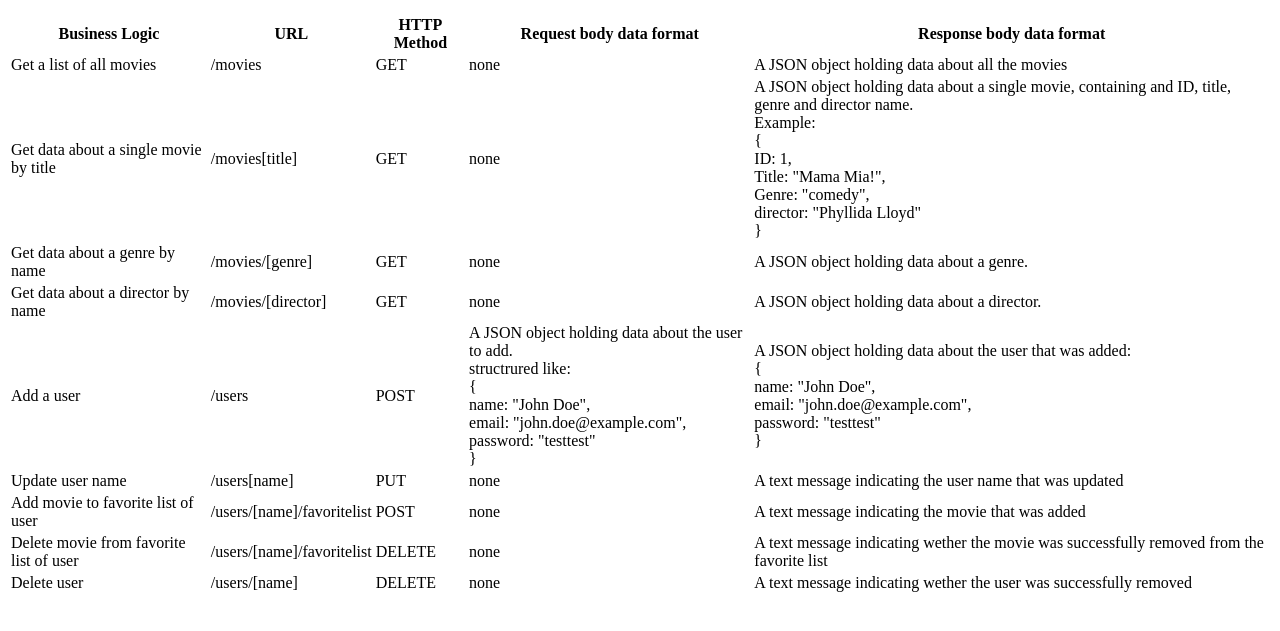
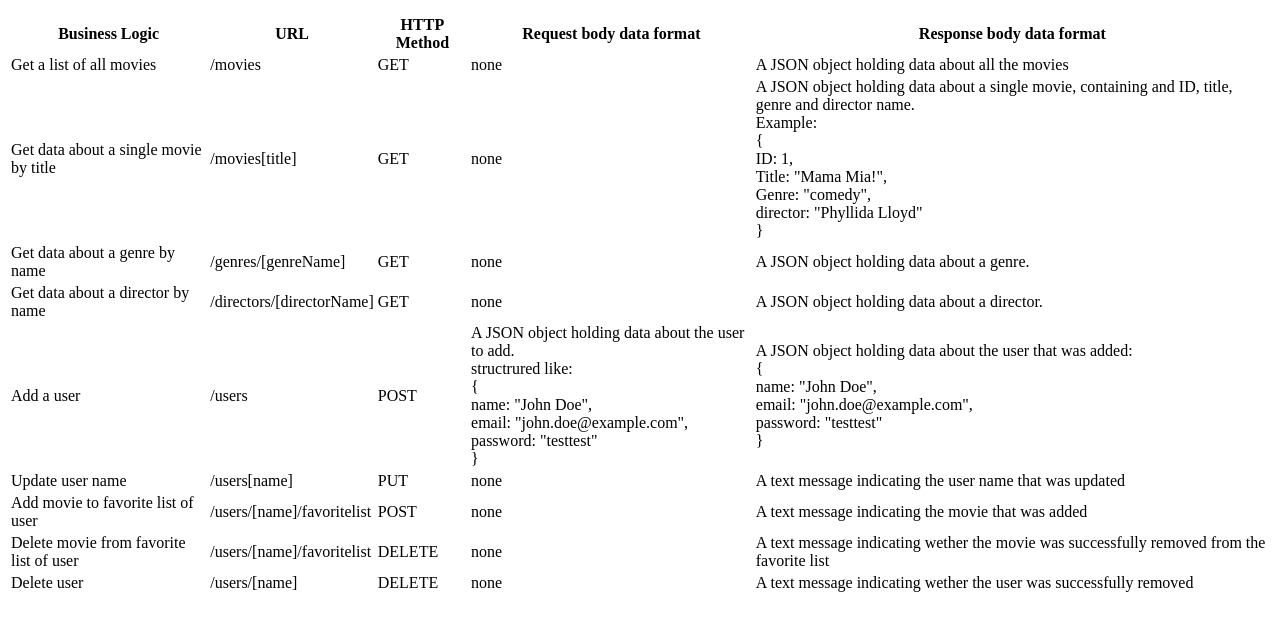
Before and after one commit to Techdaan1/movie_api, a website: page public/documentation.html in a window 1280 px wide. Shown: the part 101-732 px from the top of the page. Drawn offline with Linux system fonts and the light colour scheme.

Commit message:
Update documentation.html

```diff
--- a/public/documentation.html
+++ b/public/documentation.html
@@ -41,14 +41,14 @@
           </td>
         <tr>
           <td>Get data about a genre by name</td>
-          <td>/movies/[genre]</td>
+          <td>/genres/[genreName]</td>
           <td>GET</td>
           <td>none</td>
           <td>A JSON object holding data about a genre.</td>
         </tr>
         <tr>
           <td>Get data about a director by name</td>
-          <td>/movies/[director]</td>
+          <td>/directors/[directorName]</td>
           <td>GET</td>
           <td>none</td>
           <td>A JSON object holding data about a director.</td>
```
